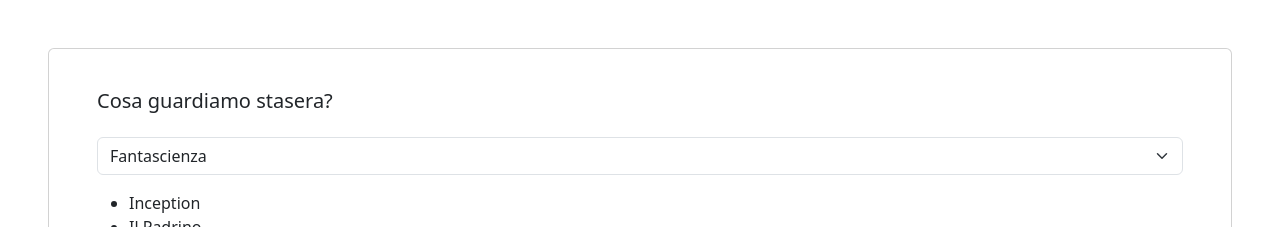
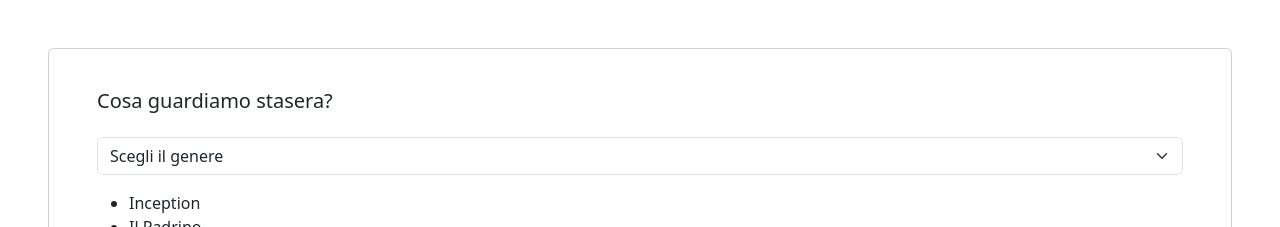
Before and after one commit to nildebenedetti/react-movie-filter, a React (Vite) app: page / in a window 1280 px wide. Shown: the top 227 px of the page. Built offline with nearby package versions, Linux system fonts and the light colour scheme.

Commit message:
add: value per stato default selected in App.jsx

```diff
--- a/src/App.jsx
+++ b/src/App.jsx
@@ -4,6 +4,7 @@ function App() {
   return <div className="card m-5 px-5 py-3">
     <h5 className="card-title my-4">Cosa guardiamo stasera?</h5>
     <select name="pickMovie" className="form-select" aria-label="Default select">
+      <option value="Scegli il genere">Scegli il genere</option>
       <option value="Fantascienza">Fantascienza</option>
       <option value="Thriller">Thriller</option>
       <option value="Romantico">Romantico</option>
```
